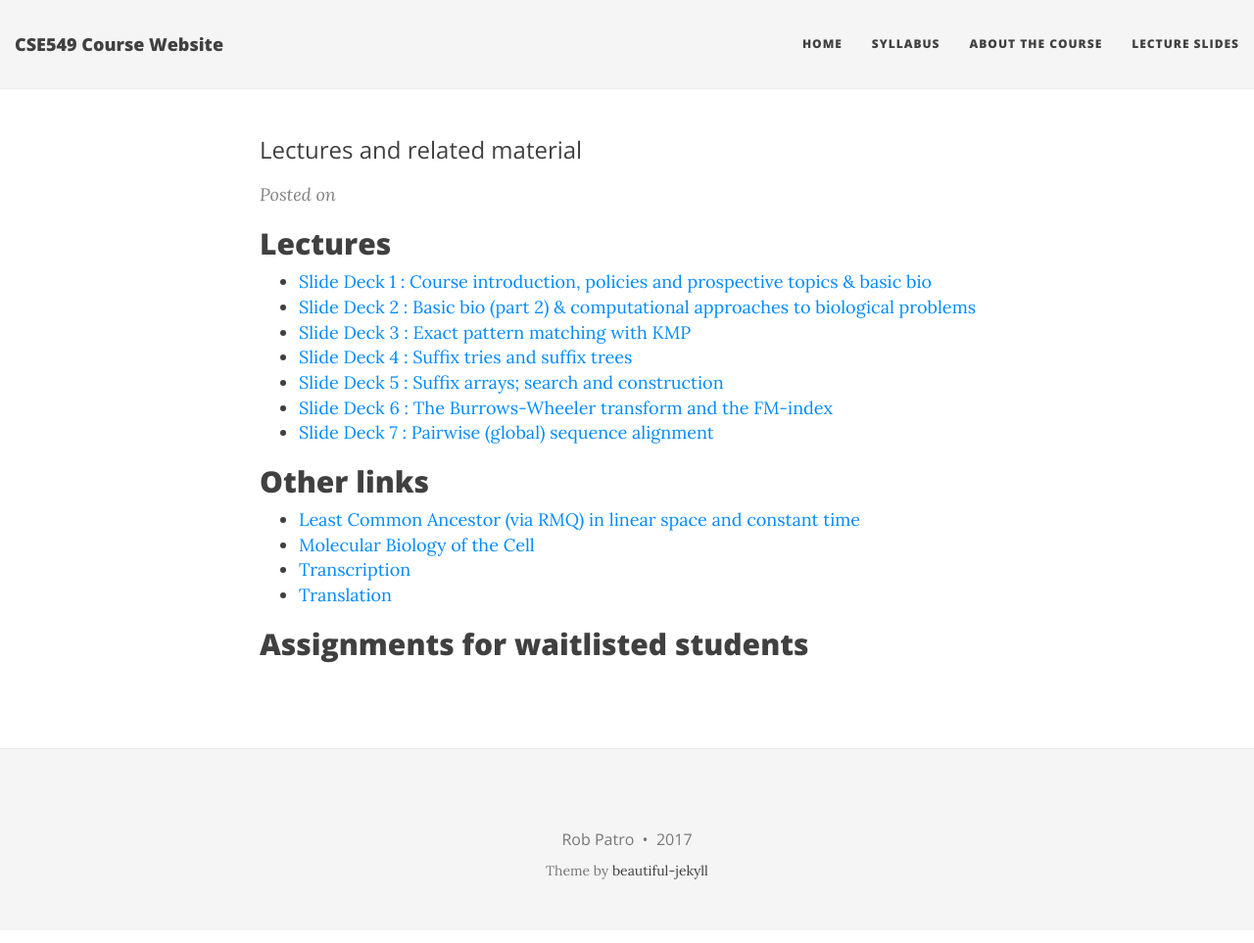
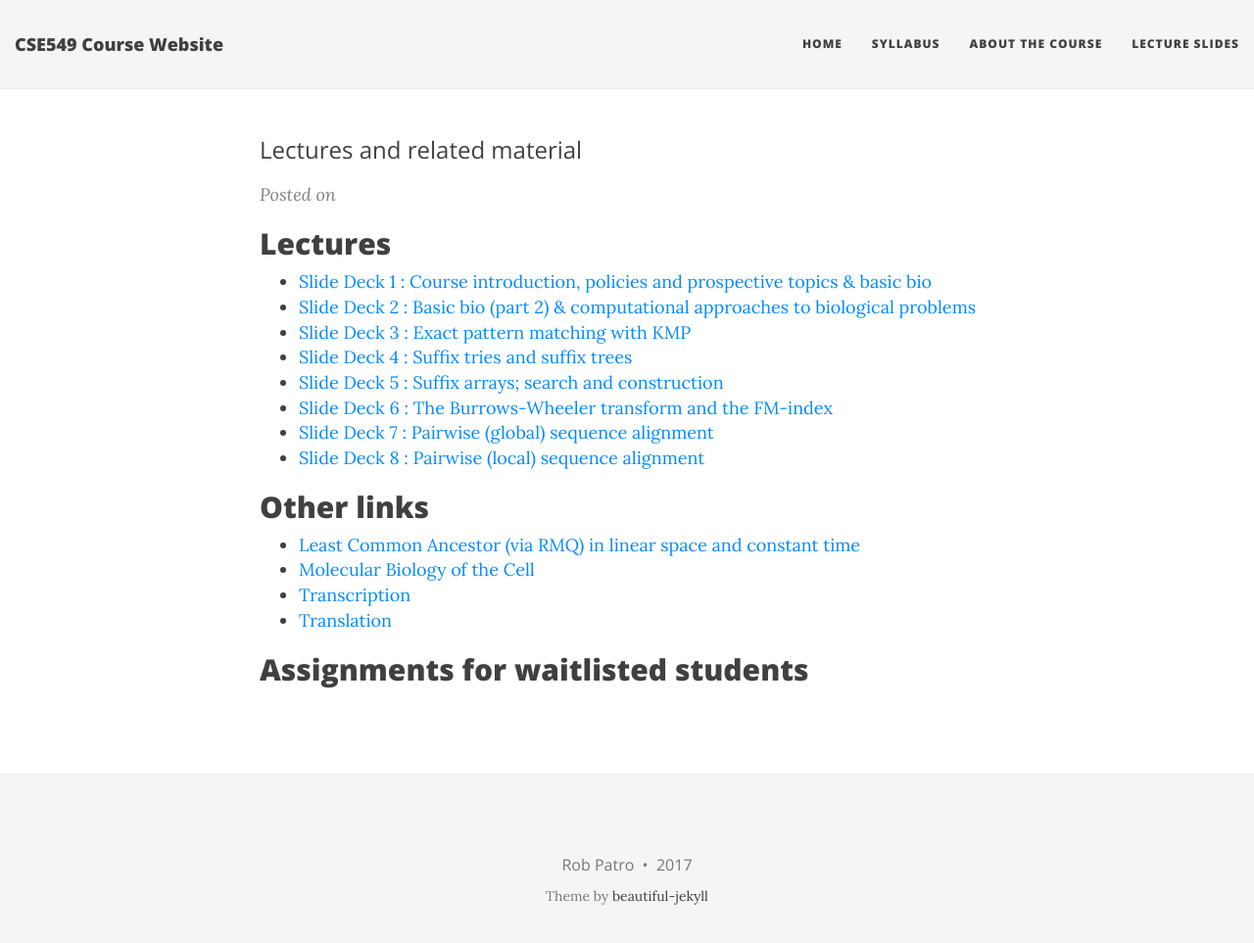
Before and after one commit to rob-p/CSE549F17, a Jekyll site: the page built from lectures.md, in a window 1280 px wide and 976 px high. Shown: the top 963 px of the window at 98% size. Built offline with Jekyll 4.4.1, drawn with Linux system fonts in a browser that asks for light colours; nearby versions of some CDN libraries.

Commit message:
add local alignment lecture

```diff
--- a/lectures.md
+++ b/lectures.md
@@ -13,6 +13,7 @@ subtitle: Lectures and related material
  * [Slide Deck 5 : Suffix arrays; search and construction][5]
  * [Slide Deck 6 : The Burrows-Wheeler transform and the FM-index][6]
  * [Slide Deck 7 : Pairwise (global) sequence alignment][7]
+ * [Slide Deck 8 : Pairwise (local) sequence alignment][8]
 
 {::comment}
 
@@ -54,6 +55,7 @@ subtitle: Lectures and related material
 [5]:{{site.url}}/lectures/Lec05.pdf
 [6]:{{site.url}}/lectures/Lec06.pdf
 [7]:{{site.url}}/lectures/Lec07.pdf
+[8]:{{site.url}}/lectures/Lec08.pdf
 
 {::comment}
  * [List of final project options][proj]
```
Also changed, not shown: 1 other file.
